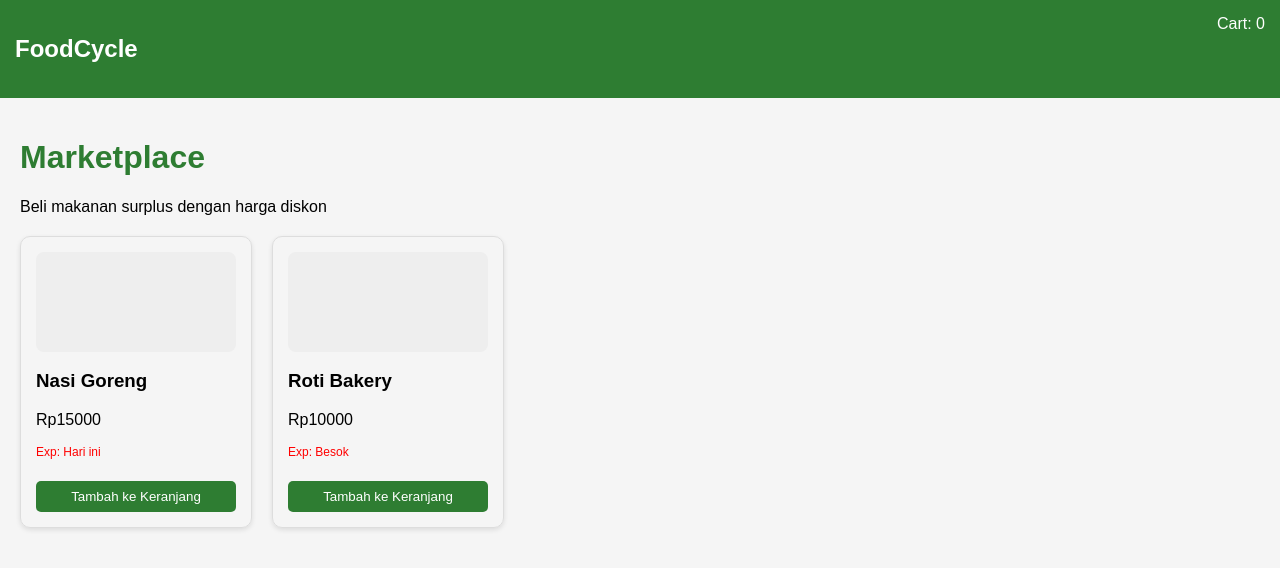
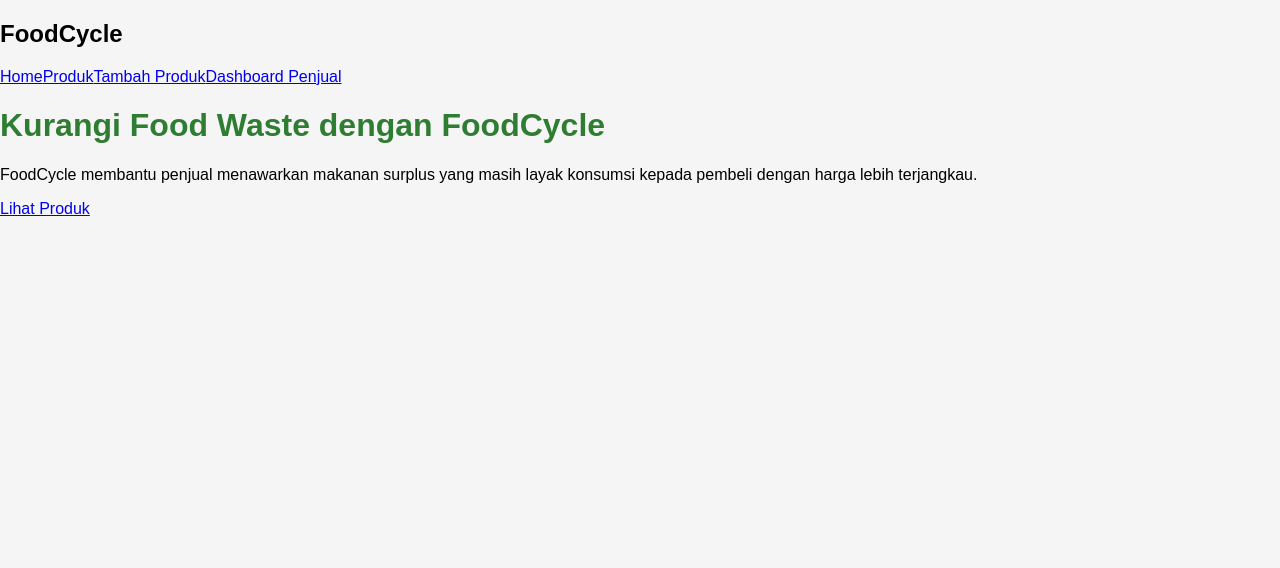
Before and after one commit to Jez-z/foodcycle-app, a React (Vite) app: page / in a window 1280 px wide. Shown: the top 568 px of the page. Built offline with nearby package versions, Linux system fonts and the light colour scheme.

Commit message:
Connect pages with routing

```diff
--- a/src/App.jsx
+++ b/src/App.jsx
@@ -1,86 +1,45 @@
 import { useState } from "react";
+import { BrowserRouter, Routes, Route } from "react-router-dom";
+import "./App.css";
+
+import initialProducts from "./data/products";
+import Navbar from "./components/Navbar";
+import Home from "./pages/Home";
+import ProductList from "./pages/ProductList";
+import ProductDetail from "./pages/ProductDetail";
+import AddProduct from "./pages/AddProduct";
+import Checkout from "./pages/Checkout";
+import SellerDashboard from "./pages/SellerDashboard";
 
 function App() {
-  const [cart, setCart] = useState(0);
+  const [products, setProducts] = useState(initialProducts);
 
-  const products = [
-    { name: "Nasi Goreng", price: 15000, exp: "Hari ini" },
-    { name: "Roti Bakery", price: 10000, exp: "Besok" },
-  ];
-
-  const addToCart = () => {
-    setCart(cart + 1);
+  const addProduct = (newProduct) => {
+    setProducts([newProduct, ...products]);
   };
 
   return (
-    <div style={{ fontFamily: "Arial" }}>
+    <BrowserRouter>
+      <Navbar />
 
-      {/* NAVBAR */}
-      <div
-        style={{
-          background: "#2e7d32",
-          color: "white",
-          padding: "15px",
-          display: "flex",
-          justifyContent: "space-between",
-        }}
-      >
-        <h2>FoodCycle</h2>
-        <div>Cart: {cart}</div>
-      </div>
-
-      {/* CONTENT */}
-      <div style={{ padding: "20px" }}>
-        <h1>Marketplace</h1>
-        <p>Beli makanan surplus dengan harga diskon</p>
-
-        <div style={{ display: "flex", gap: "20px", marginTop: "20px" }}>
-          {products.map((item, index) => (
-            <div
-              key={index}
-              style={{
-                border: "1px solid #ddd",
-                borderRadius: "10px",
-                padding: "15px",
-                width: "200px",
-                boxShadow: "0 2px 5px rgba(0,0,0,0.1)",
-              }}
-            >
-              <div
-                style={{
-                  height: "100px",
-                  background: "#eee",
-                  borderRadius: "8px",
-                  marginBottom: "10px",
-                }}
-              ></div>
-
-              <h3>{item.name}</h3>
-              <p>Rp{item.price}</p>
-              <p style={{ fontSize: "12px", color: "red" }}>
-                Exp: {item.exp}
-              </p>
-
-              <button
-                onClick={addToCart}
-                style={{
-                  marginTop: "10px",
-                  padding: "8px",
-                  width: "100%",
-                  background: "#2e7d32",
-                  color: "white",
-                  border: "none",
-                  borderRadius: "5px",
-                  cursor: "pointer",
-                }}
-              >
-                Tambah ke Keranjang
-              </button>
-            </div>
-          ))}
-        </div>
-      </div>
-    </div>
+      <Routes>
+        <Route path="/" element={<Home />} />
+        <Route path="/products" element={<ProductList products={products} />} />
+        <Route
+          path="/products/:id"
+          element={<ProductDetail products={products} />}
+        />
+        <Route
+          path="/add-product"
+          element={<AddProduct addProduct={addProduct} />}
+        />
+        <Route path="/checkout/:id" element={<Checkout products={products} />} />
+        <Route
+          path="/seller-dashboard"
+          element={<SellerDashboard products={products} />}
+        />
+      </Routes>
+    </BrowserRouter>
   );
 }
 
```
